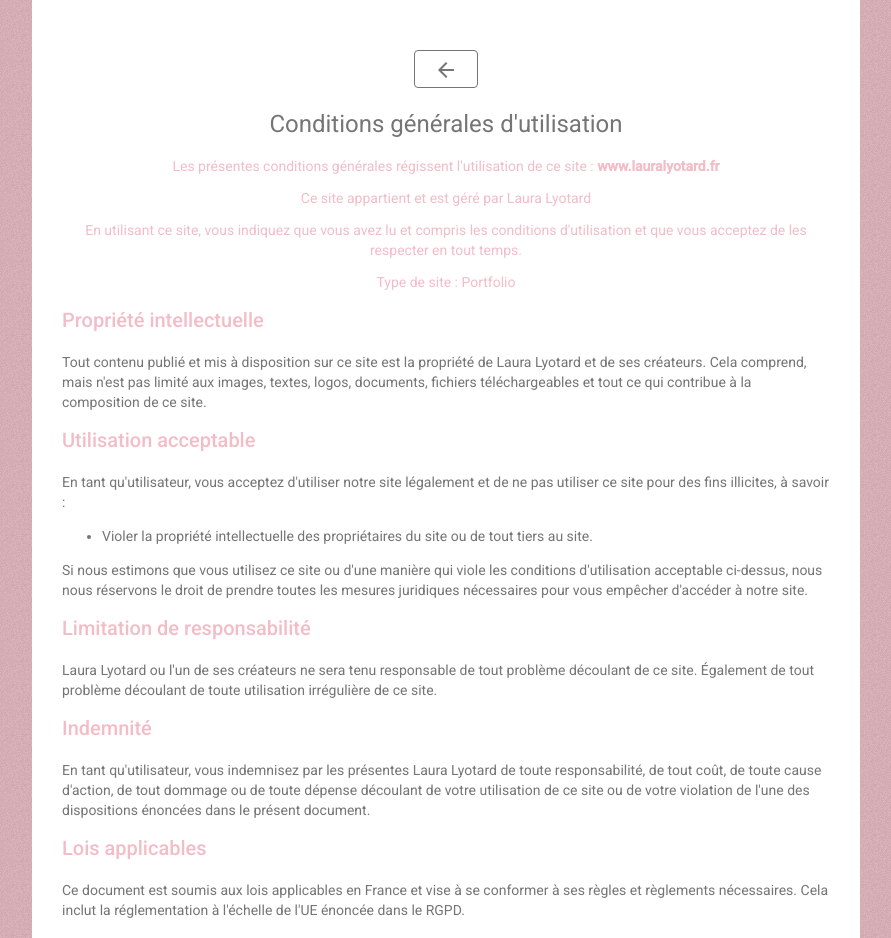
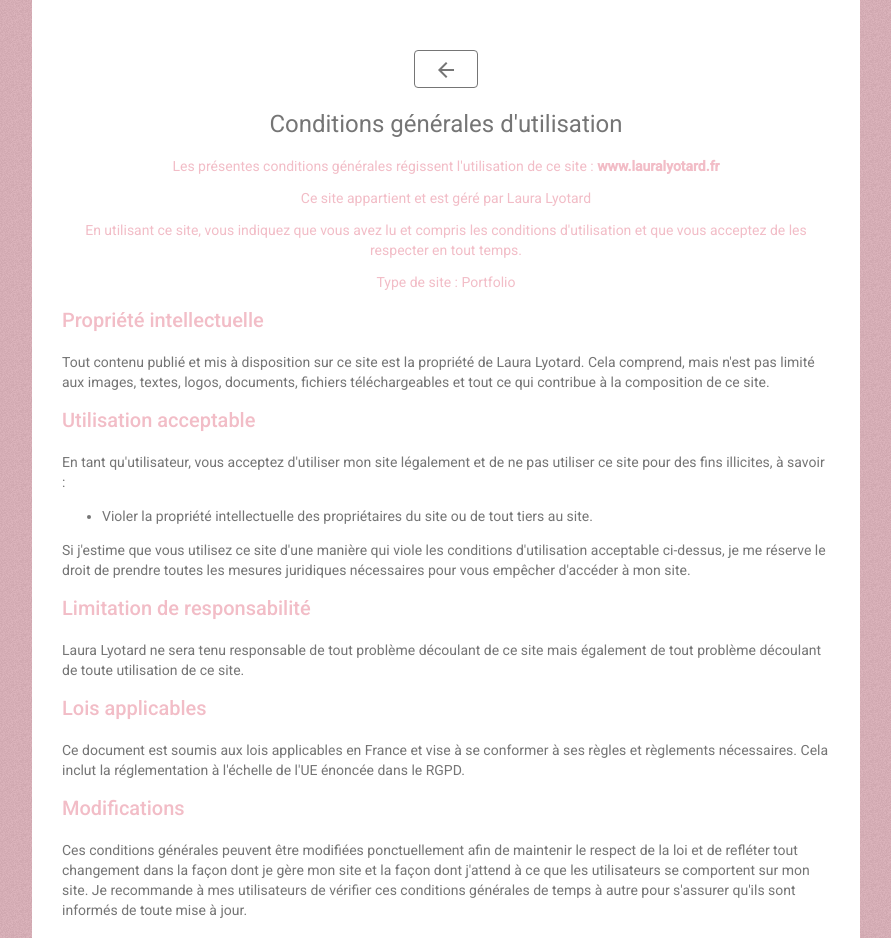
Before and after one commit to lauralyotard/my-app, an Angular app: page /conditions-generales-d-utilisation in a window 1280 px wide. Shown: the top 938 px of the page, without its empty margins (194-1085 px from the left). Built offline with nearby package versions, Linux system fonts and the light colour scheme.

Commit message:
petites modifications et corrections annexes

```diff
--- a/src/app/links_infos/cgu/cgu.component.html
+++ b/src/app/links_infos/cgu/cgu.component.html
@@ -11,44 +11,38 @@
   <div id="contenu">
     <h2>Propriété intellectuelle</h2>
     <p>
-      Tout contenu publié et mis à disposition sur ce site est la propriété de Laura Lyotard
-      et de ses créateurs. Cela comprend, mais n'est pas limité aux images, textes, logos, documents,
+      Tout contenu publié et mis à disposition sur ce site est la propriété de Laura Lyotard.
+      Cela comprend, mais n'est pas limité aux images, textes, logos, documents,
       fichiers téléchargeables et tout ce qui contribue à la composition de ce site.
     </p>
     <h2>Utilisation acceptable</h2>
     <p>
-      En tant qu'utilisateur, vous acceptez d'utiliser notre site légalement et de ne pas utiliser
+      En tant qu'utilisateur, vous acceptez d'utiliser mon site légalement et de ne pas utiliser
       ce site pour des fins illicites, à savoir :
     </p>
     <ul>
       <li>Violer la propriété intellectuelle des propriétaires du site ou de tout tiers au site.</li>
     </ul>
     <p>
-      Si nous estimons que vous utilisez ce site ou d'une manière qui viole les conditions d'utilisation
-      acceptable ci-dessus, nous nous réservons le droit de prendre toutes les mesures
-      juridiques nécessaires pour vous empêcher d'accéder à notre site.
+      Si j'estime que vous utilisez ce site d'une manière qui viole les conditions d'utilisation
+      acceptable ci-dessus, je me réserve le droit de prendre toutes les mesures
+      juridiques nécessaires pour vous empêcher d'accéder à mon site.
     </p>
     <h2>Limitation de responsabilité</h2>
     <p>
-      Laura Lyotard ou l'un de ses créateurs ne sera tenu responsable de tout problème découlant de ce site. Également
-      de tout problème découlant de toute utilisation irrégulière de ce site.
-    </p>
-    <h2>Indemnité</h2>
-    <p>
-      En tant qu'utilisateur, vous indemnisez par les présentes Laura Lyotard de toute responsabilité,
-      de tout coût, de toute cause d'action, de tout dommage ou de toute dépense découlant de votre
-      utilisation de ce site ou de votre violation de l'une des dispositions énoncées dans le présent document.
+      Laura Lyotard ne sera tenu responsable de tout problème découlant de ce site mais également
+      de tout problème découlant de toute utilisation de ce site.
     </p>
     <h2>Lois applicables</h2>
     <p>
-      Ce document est soumis aux lois applicables en France et vise à se conformer à ses règles et règlements nécessaires.
-      Cela inclut la réglementation à l'échelle de l'UE énoncée dans le RGPD.
+      Ce document est soumis aux lois applicables en France et vise à se conformer à ses règles
+      et règlements nécessaires. Cela inclut la réglementation à l'échelle de l'UE énoncée dans le RGPD.
     </p>
     <h2>Modifications</h2>
     <p>
-      Ces conditions générales peuvent être modifiées de temps à autre afin de maintenir le respect de la loi et de refléter tout changement
-      à la façon dont nous gérons notre site et la façon dont nous nous attenons à ce que les utilisateurs se comportent sur notre
-      site. Nous recommandons à nos utilisateurs de vérifier ces conditions générales de temps à autre pour s'assurer qu'ils
+      Ces conditions générales peuvent être modifiées ponctuellement afin de maintenir le respect de la loi et de refléter tout changement
+      dans la façon dont je gère mon site et la façon dont j'attend à ce que les utilisateurs se comportent sur mon
+      site. Je recommande à mes utilisateurs de vérifier ces conditions générales de temps à autre pour s'assurer qu'ils
       sont informés de toute mise à jour.
     </p>
     <h2>Entrée en vigueur</h2>
--- a/src/app/links_infos/confidentialite/confidentialite.component.html
+++ b/src/app/links_infos/confidentialite/confidentialite.component.html
@@ -10,17 +10,17 @@
     <h2>Le but de cette politique de confidentialité</h2>
     <p>
       Le but de cette politique de confidentialité est d'informer les utilisateurs de notre site
-      des données personnelles que nous recueillerons ainsi que les informations suivantes, le cas échéant :
+      des données personnelles que je recueille ainsi que les informations suivantes, le cas échéant :
     </p>
     <ul>
-      <li>Les données personnelles que nous recueillerons.</li>
+      <li>Les données personnelles que je recueill.</li>
       <li>L'utilisation des données recueillies.</li>
       <li>La politique de cookies du site.</li>
     </ul>
-    <h2>Données personnelles que nous collections</h2>
+    <h2>Données personnelles que je collecte</h2>
     <p>
-      Nous ne collections, ne stockons ni n'utilisons aucune donnée utilisateur sur notre site. Dans le cas où nous avons besoin
-      de recueillir vos données, nous veillerons à vous fournir un préavis de ce recueil de données.
+      Je ne collecte, ne stocke ni n'utilise aucune donnée utilisateur sur mon site. Dans le cas où j'ai besoin
+      de recueillir vos données, je veillerai à vous fournir un préavis de ce recueil de données.
     </p>
     <h2>Politique sur les cookies</h2>
     <p>
@@ -28,16 +28,13 @@
       des données relatives aux habitudes de navigation de l'utilisateur.
     </p>
     <p>
-      Nous utilisons les types de cookies sur notre site :
+      Cependant, aucune cookie n'est utilisé sur l'ensemble du site.
     </p>
-    <ul>
-      <li>Aucun cookie n'est utilisé sur l'ensemble du site.</li>
-    </ul>
     <h2>Modifications</h2>
     <p>
-      Cette politique de confidentialité peut être modifiée à l'occasion afin de maintenir la conformité avec la loi
-      et de tenir compte de tout changement à notre processus de collecte des données. Nous recommendons à nos utilisateurs de
-      vérifier notre politique de temps à autre pour s'assurer qu'ils soient informés de toute mise à jour.
+      Cette politique de confidentialité peut être modifiée ponctuellement afin de rester en conformité avec la loi
+      et de tenir compte de tout changement concernant le processus de collecte des données. Je recommande à mes utilisateurs de
+      vérifier ma politique de temps à autre pour s'assurer qu'ils soient informés de toute mise à jour.
     </p>
     <h2>Entrée en vigueur</h2>
     <p>Date d'entrée en vigueur le : 5 avril 2021.</p>
--- a/src/app/links_infos/contact/contact.component.html
+++ b/src/app/links_infos/contact/contact.component.html
@@ -2,6 +2,6 @@
   <a class="back" mat-button routerLink=""><mat-icon>arrow_back</mat-icon></a>
   <h1>Me contacter</h1>
   <img src="assets/images/group.jpg" alt="photo de groupe">
-  <p>Pour toutes questions ou informations complémentaires, n'hésitez pas à me contacter via mon adresse e-mail. Je vous prie de préciser votre identité ainsi que le sujet de votre mail, merci.</p>
+  <p>Pour toutes questions ou informations complémentaires, n'hésitez pas à me contacter via mon adresse e-mail. Je vous prie de préciser votre identité ainsi que le sujet de votre e-mail, merci.</p>
   <a href="mailto:contact@lauralyotard.fr">contact@lauralyotard.fr</a>
 </div>
--- a/src/app/links_infos/maintenance/maintenance.component.html
+++ b/src/app/links_infos/maintenance/maintenance.component.html
@@ -18,7 +18,7 @@
       <sup>MAJ 4</sup>
       <p>Effectif dans cette mise à jour : </p>
       <ul>
-        <li>Déplacer le lien RoadMap sur l'Accueil centrale.</li>
+        <li>Déplacer le lien RoadMap sur l'Accueil.</li>
         <li>Modifications des couleurs de la page d'accueil.</li>
         <li>Modifications de l'onglet Big Fiit.</li>
         <li class="date">Date : 14 avril 2021</li>
--- a/src/app/links_menu/projets/projets.component.html
+++ b/src/app/links_menu/projets/projets.component.html
@@ -4,7 +4,7 @@
     <div>
       <h2>Mes projets</h2>
       <p>
-        Durant mon apprentissage, j'ai eu l'occasion d'acquérir une pluralité de compétences.
+        Durant mon apprentissage, j’ai pu acquérir de nombreuses compétences.
       </p>
       <h3>Principaux Frameworks</h3>
       <ul>
```
Also changed, not shown: src/app/home/home.component.html (+9 -9 lines).
